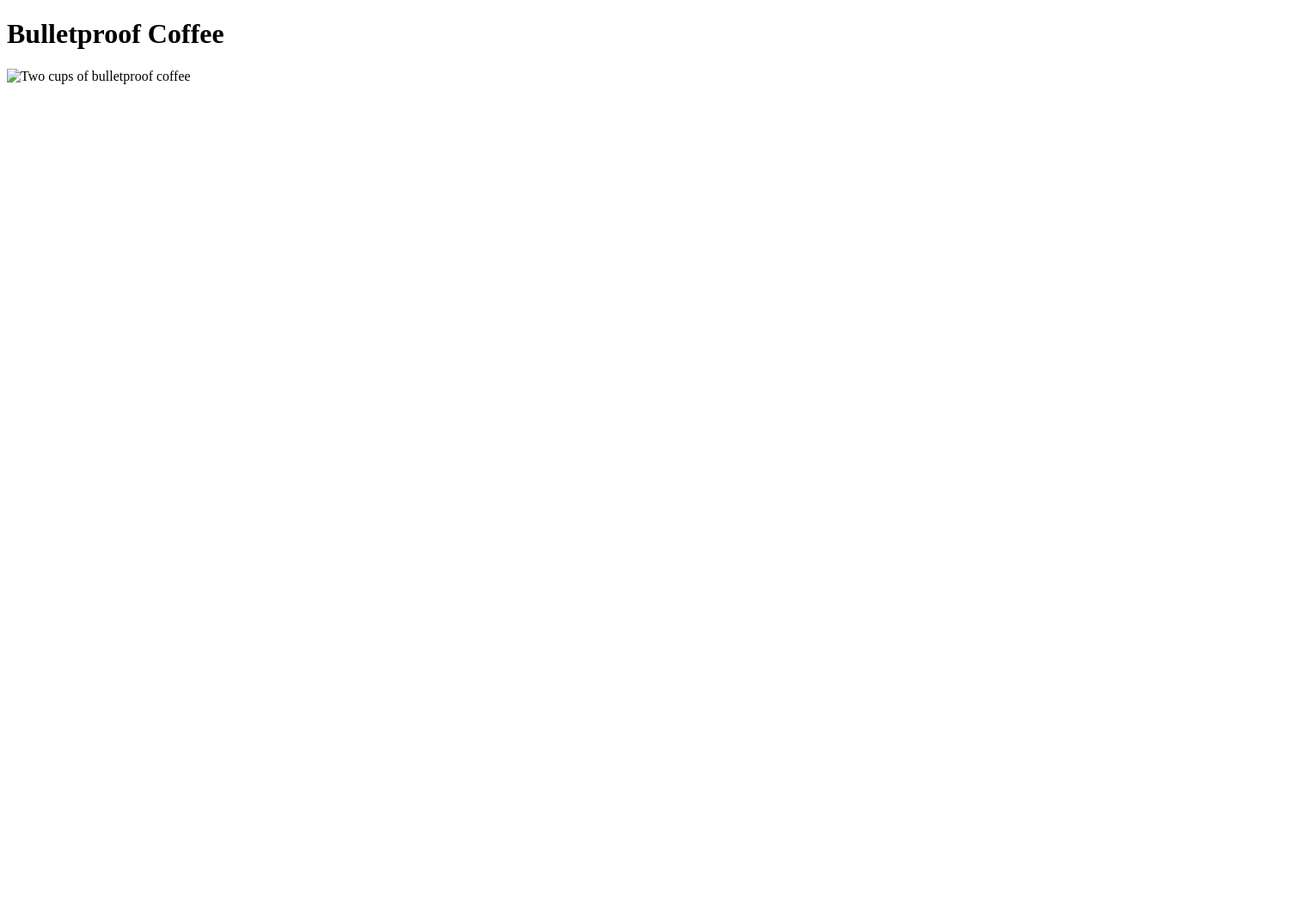
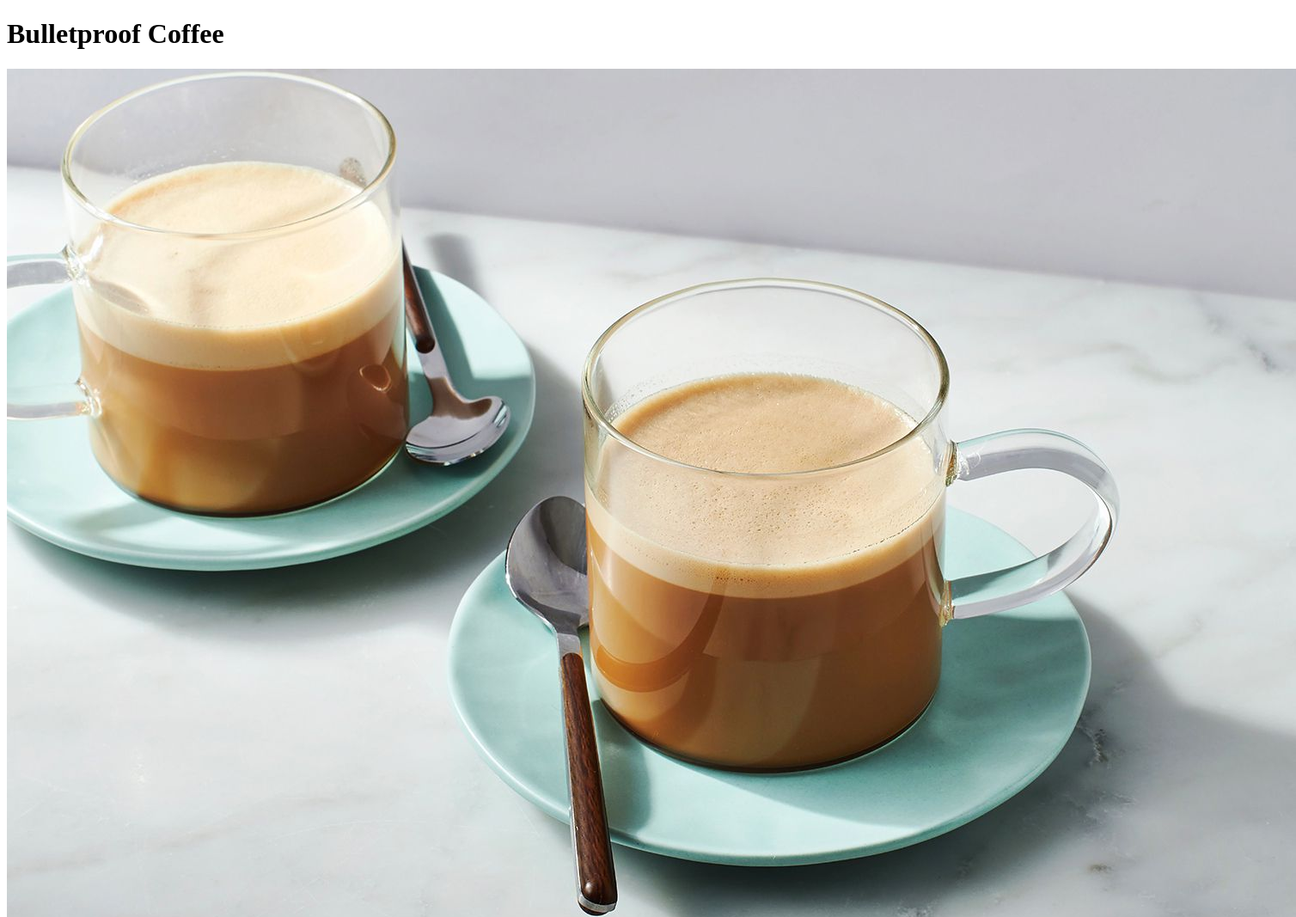
Before and after one commit to runukaka/odin-recipes, a plain HTML site: page recipes/bulletproof-coffee.html in a window 1280 px wide. Shown: the top 1067 px of the page at 86% size, 1508 px wide, since content can reach past the window. Before the commit the page ends 800 px from the top, so only its background shows below. Drawn offline with Linux system fonts and the light colour scheme; the site is published under a folder, as on GitHub Pages, so addresses that start at the root find nothing.

Commit message:
Fix mistyped directory paths

```diff
--- a/recipes/bulletproof-coffee.html
+++ b/recipes/bulletproof-coffee.html
@@ -8,6 +8,6 @@
 
 <body>
     <h1>Bulletproof Coffee</h1>
-    <img src="/images/bulletproof-coffee-recipe-5218988-hero-01-238736d0bedd4049bc90d893cbdffa33.jpg" alt="Two cups of bulletproof coffee">
+    <img src="../images/bulletproof-coffee-recipe-5218988-hero-01-238736d0bedd4049bc90d893cbdffa33.jpg" alt="Two cups of bulletproof coffee">
 </body>
 </html>
```
Also changed, not shown: index.html (+1 -1 lines).
